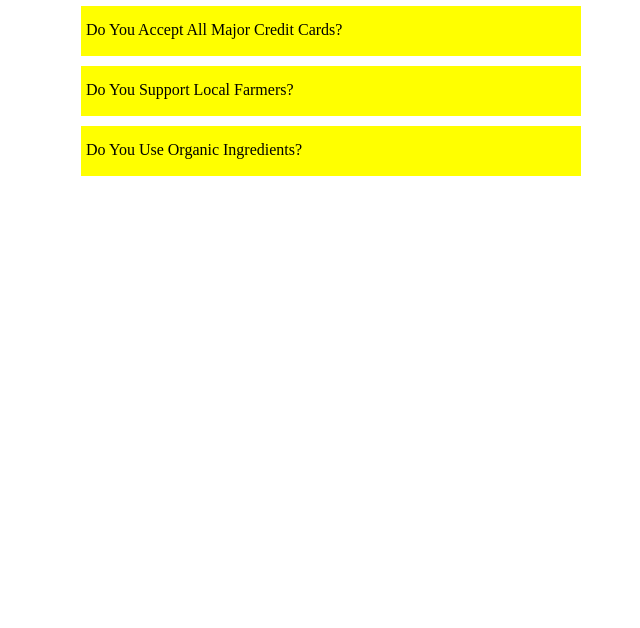
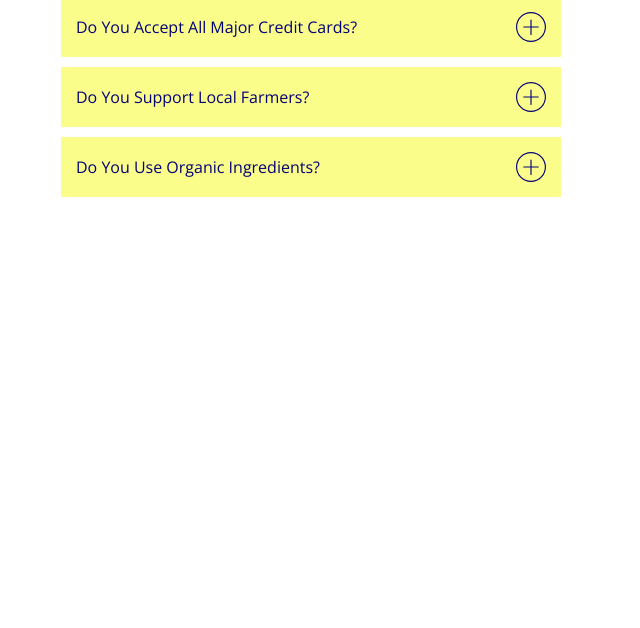
Before and after one commit to IlijaRad/test, a plain HTML site: page index.html in a window 1280 px wide. Shown: the part 172-800 px from the top of the page, without its empty margins (329-969 px from the left). Drawn offline with nearby package versions, Linux system fonts and the light colour scheme.

Commit message:
Second commit

```diff
--- a/index.html
+++ b/index.html
@@ -4,24 +4,18 @@
     <meta charset="UTF-8">
     <meta name="viewport" content="width=device-width, initial-scale=1.0">
     <title>Questions</title>
+    <link href="https://fonts.googleapis.com/css2?family=Open+Sans:wght@300;400;600&display=swap" rel="stylesheet">
     <link rel="stylesheet" href="style.css">
 </head>
 <body>
     <div id="container">
-
-
         <h1>General Questions</h1>
-        <ul>
-            <li>
-                Do You Accept All Major Credit Cards?
-            </li>
-            <li>
-                Do You Support Local Farmers?
-            </li>
-            <li>
-                Do You Use Organic Ingredients?
-            </li>
+        <ul id="questions">
+            <li class="closed">Do You Accept All Major Credit Cards?<a href="#"></a></li>
+            <li class="closed">Do You Support Local Farmers?<a href="#"></a></li>
+            <li class="closed">Do You Use Organic Ingredients?<a href="#"></a></li>
         </ul>
 </div>
+<script src="script.js"></script>
 </body>
 </html>
--- a/script.js
+++ b/script.js
@@ -0,0 +1,23 @@
+function changeSVG(item){
+    if (item.getAttribute("data") == "plus.svg") item.setAttribute("data", "close.svg")
+    else item.setAttribute("data", "plus.svg");
+}
+
+function createButton(){
+    let button = document.createElement('object');
+    button.setAttribute("type","image/svg+xml");
+    button.setAttribute("data","plus.svg");
+    button.setAttribute("class","logo");
+    return button;
+}
+
+let items = document.querySelectorAll("a");
+items.forEach((item) => {
+    let b = createButton();
+    item.append(b)
+    item.addEventListener('click', function (event) {
+        let icon = event.target.firstChild;
+        event.target.parentElement.classList.toggle('expanded');
+        changeSVG(icon);
+    }, false)
+})
--- a/style.css
+++ b/style.css
@@ -1,30 +1,86 @@
-*{
+*, *::before, *::after{
     box-sizing: border-box;
+    margin: 0;
+    padding: 0;
+    color: #040275;
 }
 
+html{
+    font-size: 62.5%;
+}
+
+body{
+    font-family: 'Open Sans', sans-serif;
+}
 
 #container{
-    max-width: 1080px;
+    max-width: 108rem;
     margin: 15vh auto 0vh auto;
 }
 
 h1{
     text-align:center;
+    margin-bottom: 15px;
+    font-size: 2.5rem;
+    font-weight: 600;
 }
 
 ul{
     display: flex;
     flex-direction: column;
-    margin-bottom: 10px;
+    margin-bottom: 1rem;
     list-style: none;
+    font-size: 1.6rem;
 }
 
 li {
+    display: flex;
     margin: 0 auto;
-    width: 500px;
-    height: 50px;
-    background-color: yellow;
-    margin-bottom: 10px;
-    padding: 15px 5px;
-    justify-content: center;
+    width: 50rem;
+    height: 6rem;
+    background-color: #fbfd8a;
+    justify-content: space-between;
+    padding: 15px;
+    align-items: center;
+    position: relative;
 }
+
+li.closed{
+    margin-bottom: 1rem;
+}
+
+li::after{
+    border-top: 1px solid #040275;
+    outline: 1rem solid #fbfd8a;
+    height: 8rem;
+    background-color: #fbfd8a;
+    width: 48.05rem;
+    font-weight: 300;
+    padding-top: 10px;
+    font-size: 1.4rem;
+    content: 'Lorem ipsum dolor sit amet consectetur adipisicing elit. Odio sint asperiores et quibusdam quod delectus est ex vitae eligendi praesentium?adipisicing elit.';
+    position: absolute;
+    top: 100%;
+    left: 9.5px;
+}
+
+li.closed::after{
+    display: none;
+}
+
+
+li.expanded{
+    margin-bottom: 10rem;
+}
+li.expanded::after{
+    display: block;
+}
+
+.logo{
+    padding-top: 5px;
+    height: 35px;
+}
+
+li object{
+    pointer-events: none;
+}
```
Also changed, not shown: close.svg (added), plus.svg (added).
